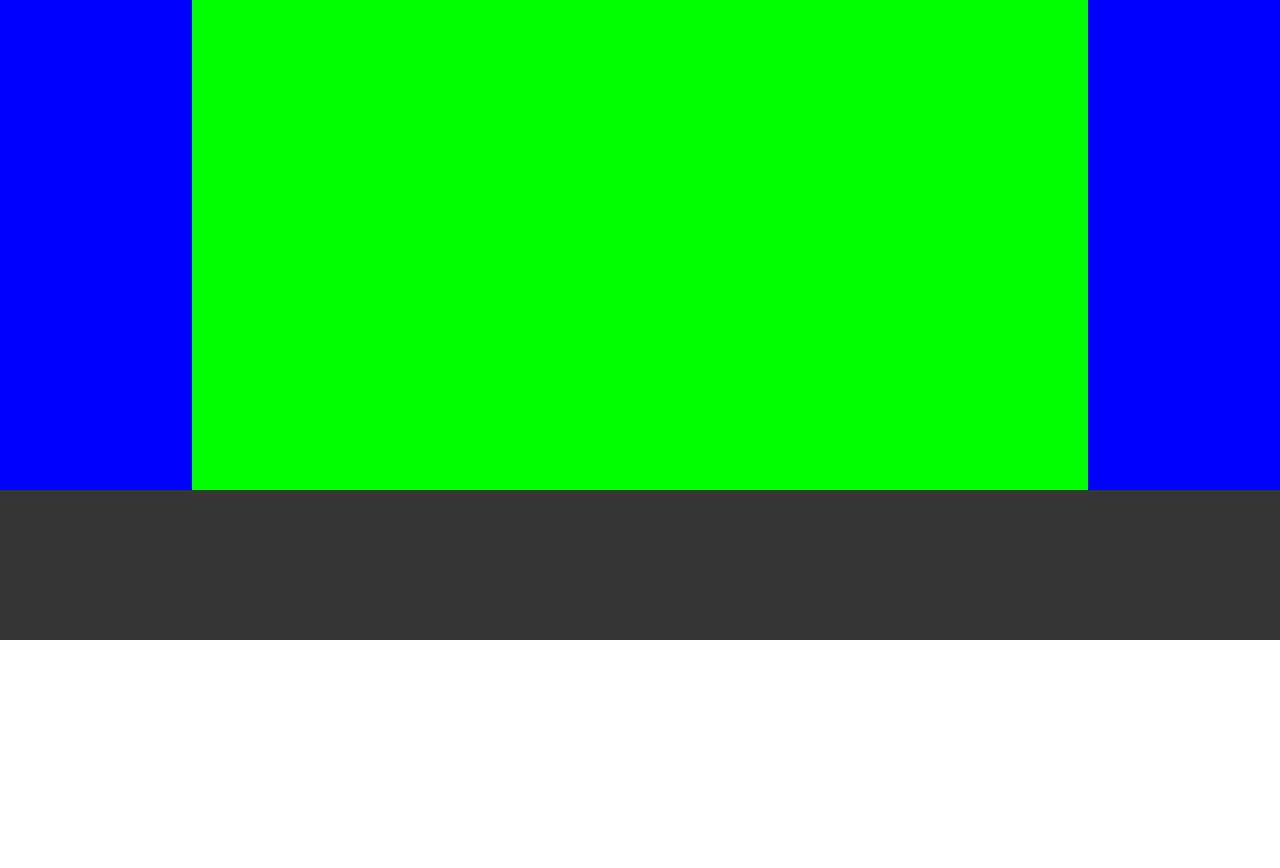
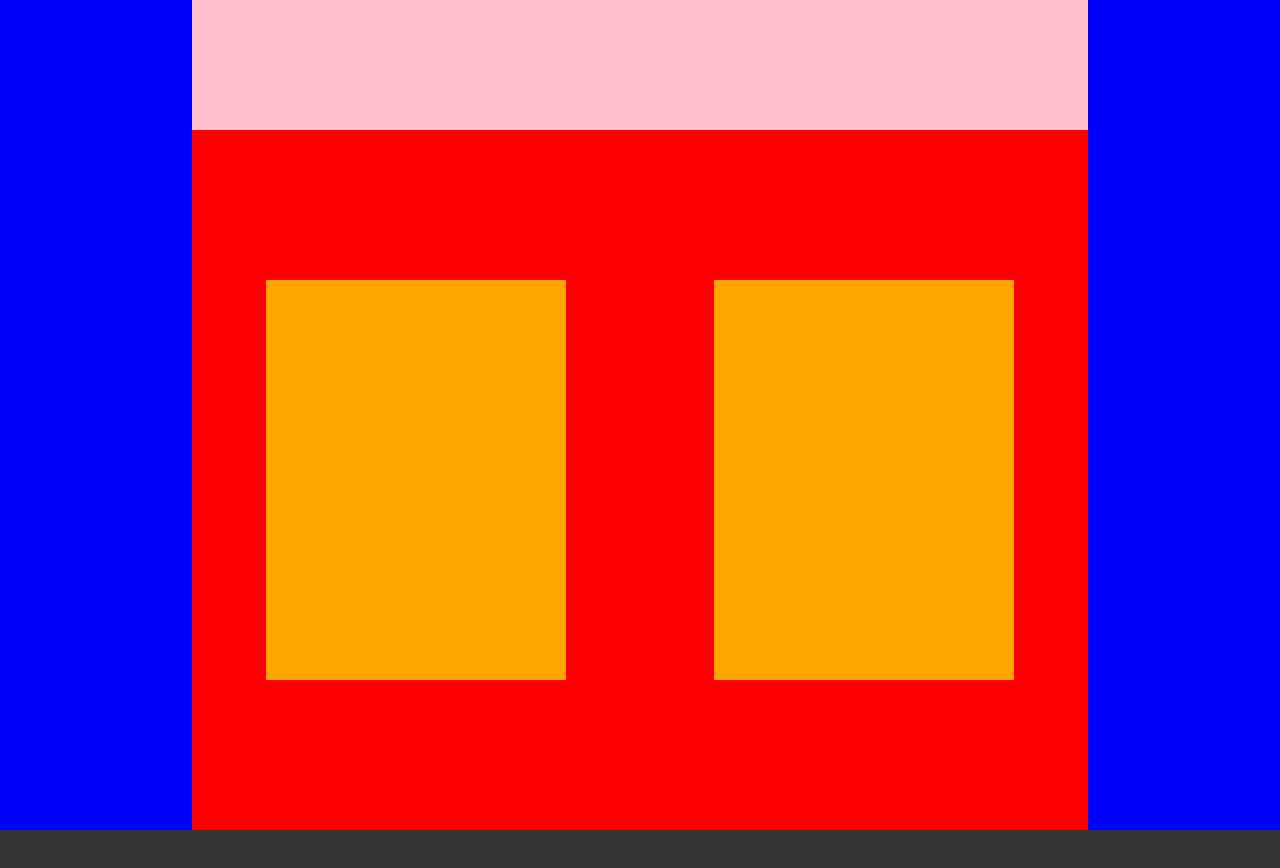
Before and after one commit to shulme33/PersonalWebsite, a React (Create React App) app: page / in a window 1280 px wide. Shown: the part 720-1588 px from the top of the page. Before the commit the page ends 1360 px from the top, so only its background shows below. Built offline with nearby package versions, Linux system fonts and the light colour scheme.

Commit message:
Fixing the layout for the about page

```diff
--- a/src/components/MenuAbout.jsx
+++ b/src/components/MenuAbout.jsx
@@ -4,7 +4,15 @@ import "../css/menu.css";
 const MenuAbout = () => {
   return (
     <div className="menu">
-      <div className="menu-area"></div>
+      <div className="menu-area">
+        <div className="menu-name"></div>
+        <div className="about-half">
+          <div className="about-info"></div>
+        </div>
+        <div className="about-half">
+          <div className="about-picture"></div>
+        </div>
+      </div>
     </div>
   );
 };
--- a/src/css/menu.css
+++ b/src/css/menu.css
@@ -1,13 +1,55 @@
 .menu {
   background-color: #00f;
-  height: 70vh;
+  height: auto;
+  min-height: 700px;
   width: 100vw;
-  min-width: 700px;
+  min-width: 400px;
 }
 
 .menu-area {
   height: 100%;
   width: 70vw;
+  min-height: 700px;
+  min-width: 300px;
   margin: 0 auto; /* Horizontally center work area */
-  background-color: #0f0;
+  background-color: #0ff556;
+  padding: 0px;
 }
+
+.menu-name {
+  display: flex;
+  width: 100%;
+  height: 200px;
+  background-color: pink;
+}
+
+.about-half {
+  width: 50%;
+  height: calc(100% - 200px);
+  min-height: 700px;
+  min-width: 300px;
+  background-color: red;
+  display: inline-flex;
+  vertical-align: top;
+  position: relative;
+}
+
+.about-picture {
+  width: 300px;
+  height: 400px;
+  background-color: orange;
+  position: absolute;
+  top: 50%;
+  left: 50%;
+  transform: translate(-50%, -50%);
+}
+
+.about-info {
+  width: 300px;
+  height: 400px;
+  background-color: orange;
+  position: absolute;
+  top: 50%;
+  left: 50%;
+  transform: translate(-50%, -50%);
+}
```
Also changed, not shown: src/images/login-icon.svg (added).
